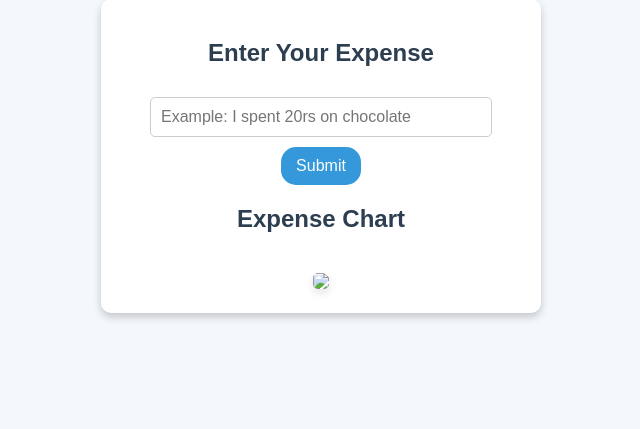
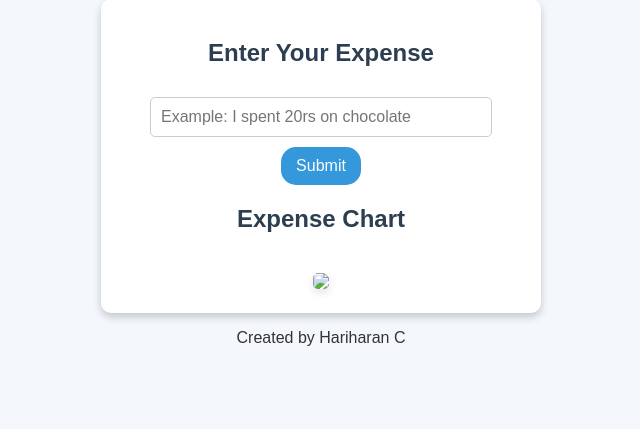
Before and after one commit to hariharan1998c/smart-expense-tracker, a Flask app: page / in a window 1280 px wide. Shown: the part 29-458 px from the top of the page, without its empty margins (319-959 px from the left). Run offline with Flask 3, Linux system fonts and the light colour scheme; data that the repository does not hold is empty.

Commit message:
Update index.html added footer

```diff
--- a/templates/index.html
+++ b/templates/index.html
@@ -16,6 +16,10 @@
     <h2>Expense Chart</h2>
     <img id="chartImage" src="/expense_chart" style="width: 400px;">
     </div>
+
+    <footer>
+        <p>Created by Hariharan C</p>
+    </footer>
 
     <script>
         function sendExpense() {
```
